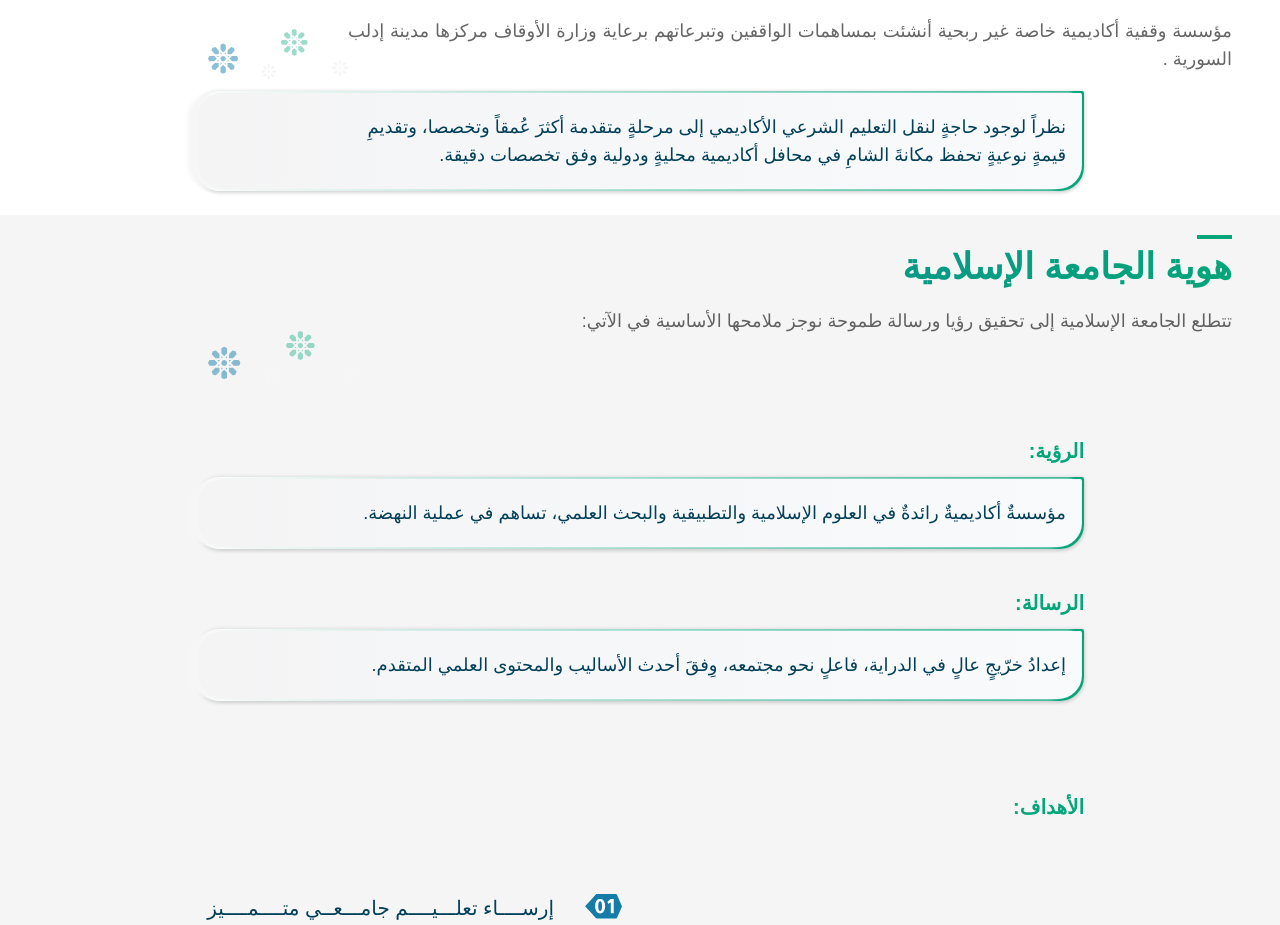
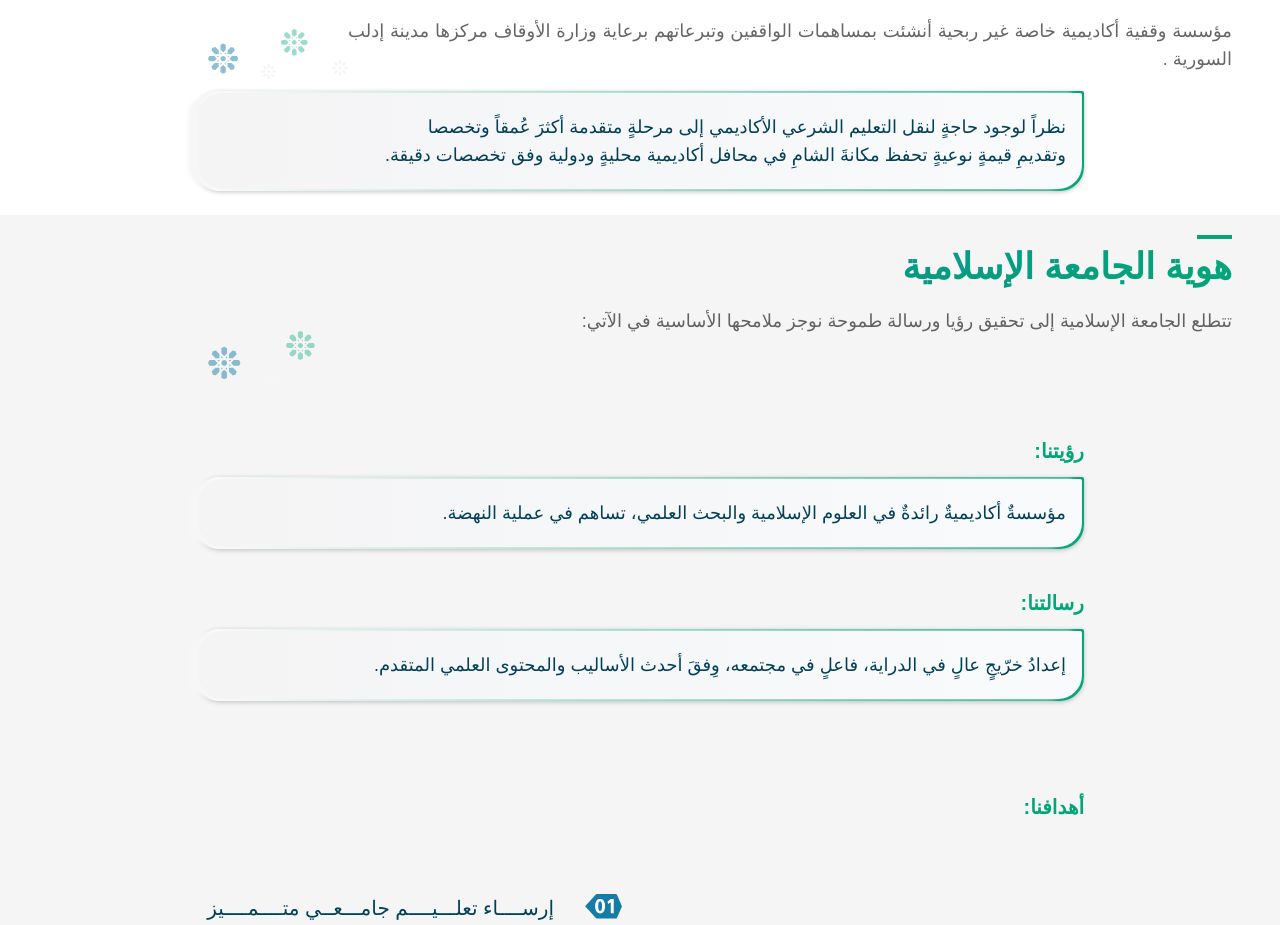
Before and after one commit to moayedalhagy/iuis, a Next.js app: page / in a window 1280 px wide. Shown: the part 838-1763 px from the top of the page. Built offline with nearby package versions, Linux system fonts and the light colour scheme; a web font is replaced by a local one.

Commit message:
modifiy texts

```diff
--- a/app/components/Goals.tsx
+++ b/app/components/Goals.tsx
@@ -31,12 +31,12 @@ export default function Goals() {
         <div className="flex flex-col gap-y-10 justify-center items-center mt-3   py-10  ">
           {/* my Vision */}
           <div className="w-full md:w-[85%] lg:w-[75%]">
-            <p className="text-success font-semibold text-xl mb-3">الرؤية:</p>
+            <p className="text-success font-semibold text-xl mb-3">رؤيتنا:</p>
             <BorderdTextBox text={OneGoalsSection} icon_src={null} />
           </div>
           {/* my message */}
           <div className="w-full md:w-[85%] lg:w-[75%]">
-            <p className="text-success font-semibold text-xl mb-3">الرسالة:</p>
+            <p className="text-success font-semibold text-xl mb-3">رسالتنا:</p>
             <BorderdTextBox text={TwoGoalsSection} icon_src={null} />
           </div>
         </div>
@@ -45,7 +45,7 @@ export default function Goals() {
       {/* goals  */}
       <div className="flex flex-col gap-y-10 justify-center items-center mt-3   py-10   px-5 md:px-12">
         <div className="w-full md:w-[85%] lg:w-[75%]   ">
-          <p className="text-success font-semibold text-xl mb-3">الأهداف:</p>
+          <p className="text-success font-semibold text-xl mb-3">أهدافنا:</p>
         </div>
       </div>
       <div className="flex flex-col lg:flex-row justify-start   ">
--- a/app/texts.ts
+++ b/app/texts.ts
@@ -3,15 +3,15 @@ import { text } from "stream/consumers";
 //  <br className="hidden md:block" />
 
 export const IdentityIntroSection:string = `
-نظراً لوجود حاجةٍ لنقل التعليم الشرعي الأكاديمي إلى مرحلةٍ متقدمة أكثرَ عُمقاً وتخصصا، وتقديمِ
+نظراً لوجود حاجةٍ لنقل التعليم الشرعي الأكاديمي إلى مرحلةٍ متقدمة أكثرَ عُمقاً وتخصصا
 <br className="hidden md:block" />
-قيمةٍ نوعيةٍ تحفظ مكانةَ الشامِ في محافل أكاديمية محليةٍ ودولية وفق تخصصات دقيقة.
+ وتقديمِ قيمةٍ نوعيةٍ تحفظ مكانةَ الشامِ في محافل أكاديمية محليةٍ ودولية وفق تخصصات دقيقة.
 `;
 
-export const OneGoalsSection:string = `مؤسسةٌ أكاديميةٌ رائدةٌ في العلوم الإسلامية والتطبيقية والبحث العلمي، تساهم في عملية النهضة.
+export const OneGoalsSection:string = `مؤسسةٌ أكاديميةٌ رائدةٌ في العلوم الإسلامية والبحث العلمي، تساهم في عملية النهضة.
 `;
 
-export const TwoGoalsSection:string = `إعدادُ خرّيجٍ عالٍ في الدراية، فاعلٍ نحو مجتمعه، وِفقَ أحدث الأساليب والمحتوى العلمي المتقدم.`;
+export const TwoGoalsSection:string = `إعدادُ خرّيجٍ عالٍ في الدراية، فاعلٍ في    مجتمعه، وِفقَ أحدث الأساليب والمحتوى العلمي المتقدم.`;
 
 
 type GoalItemType = {
```
